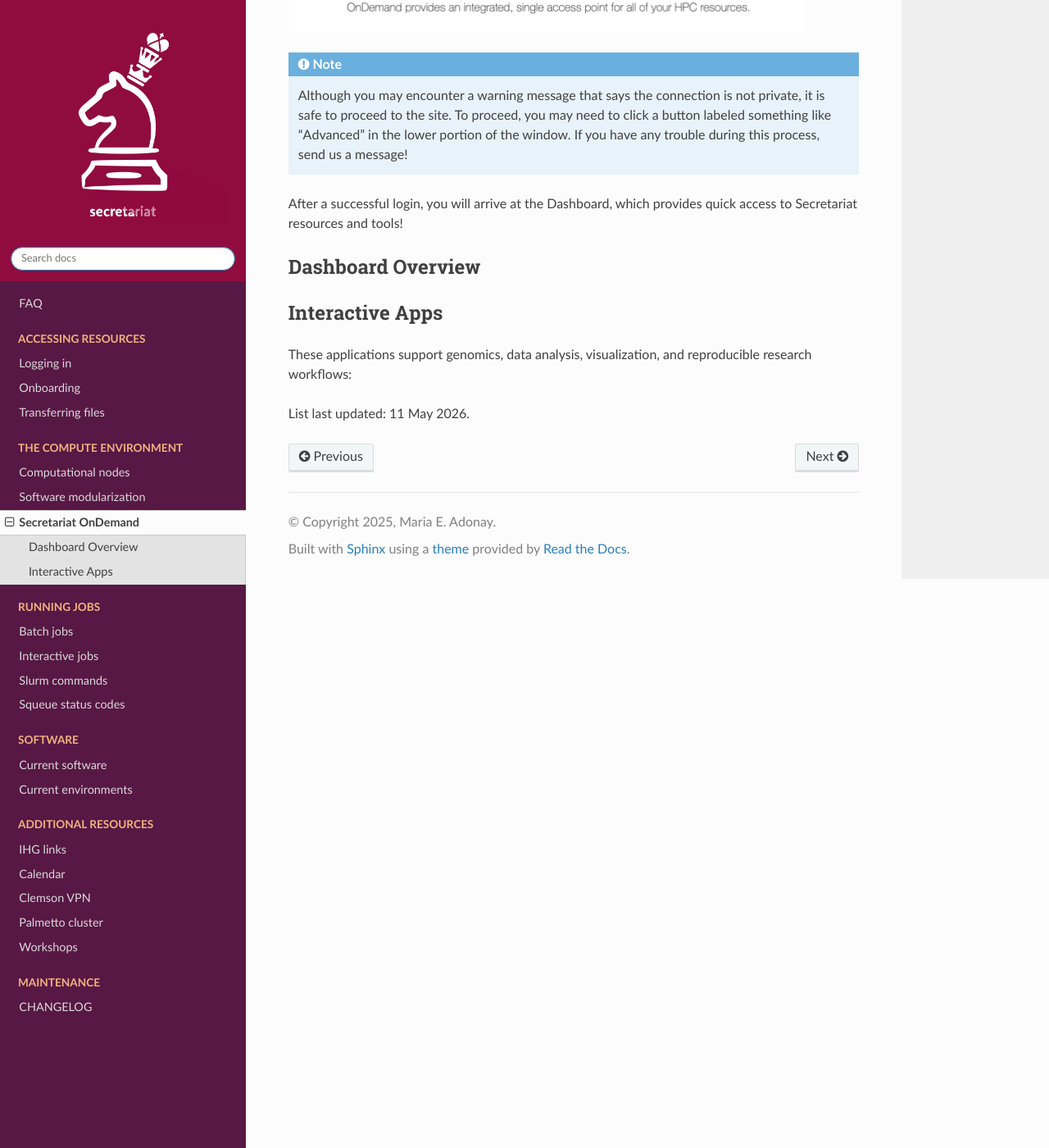
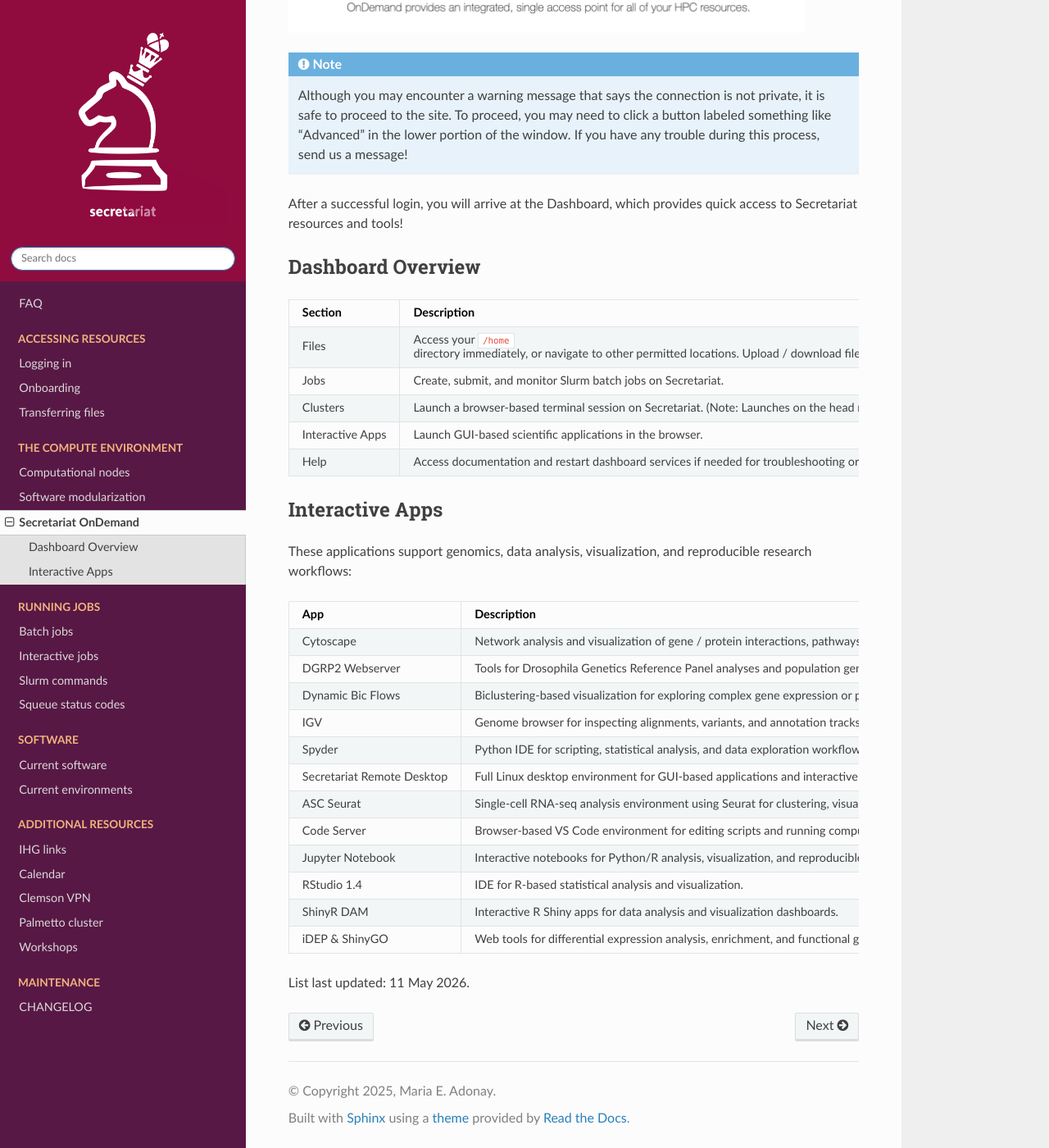
Before and after one commit to amalgamaria/secretariat, a Sphinx documentation site: the page built from docs/compute/ood.rst, in a window 1280 px wide and 1400 px high, scrolled down 751 px. Shown: the whole window at 82% size. Built offline with Sphinx 7.4.7 and the Read the Docs theme 3.1.0, drawn with Linux system fonts in a browser that asks for light colours; pages that are not in the unit, such as notebooks, are missing from menus.

Commit message:
Fix table formatting

```diff
--- a/docs/compute/ood.rst
+++ b/docs/compute/ood.rst
@@ -35,67 +35,67 @@
 Dashboard Overview
 ------------------
 
-+-------------------+--------------------------------------------------------------+
-| Section           | Description                                                  |
-+===================+==============================================================+
-| Files             | Access your ``/home`` directory immediately, or navigate    |
-|                   | to other permitted locations. Upload / download files, edit |
-|                   | small text files, and manage basic file operations.         |
-+-------------------+--------------------------------------------------------------+
-| Jobs              | Create, submit, and monitor Slurm batch jobs on Secretariat.   |
-+-------------------+--------------------------------------------------------------+
-| Clusters          | Launch a browser-based terminal session on Secretariat.     |
-|                   | (Note: Launches on the head node!)                          |
-+-------------------+--------------------------------------------------------------+
-| Interactive Apps  | Launch GUI-based scientific applications in the browser.     |
-+-------------------+--------------------------------------------------------------+
-| Help              | Access documentation and restart dashboard services if       |
-|                   | needed for troubleshooting or development.                  |
-+-------------------+--------------------------------------------------------------+
++-------------------+-----------------------------------------------------------------+
+| Section           | Description                                                     |
++===================+=================================================================+
+| Files             | Access your ``/home`` directory immediately, or navigate        |
+|                   | to other permitted locations. Upload / download files, edit     |
+|                   | small text files, and manage basic file operations.             |
++-------------------+-----------------------------------------------------------------+
+| Jobs              | Create, submit, and monitor Slurm batch jobs on Secretariat.    |
++-------------------+-----------------------------------------------------------------+
+| Clusters          | Launch a browser-based terminal session on Secretariat.         |
+|                   | (Note: Launches on the head node!)                              |
++-------------------+-----------------------------------------------------------------+
+| Interactive Apps  | Launch GUI-based scientific applications in the browser.        |
++-------------------+-----------------------------------------------------------------+
+| Help              | Access documentation and restart dashboard services if          |
+|                   | needed for troubleshooting or development.                      |
++-------------------+-----------------------------------------------------------------+
 
 Interactive Apps
 -----------------
 
 These applications support genomics, data analysis, visualization, and reproducible research workflows:
 
-+---------------------------+--------------------------------------------------------------------+
-| App                       | Description                                                        |
-+===========================+====================================================================+
-| Cytoscape                 | Network analysis and visualization of gene / protein interactions, |
-|                           | pathways, and omics networks.                                     |
-+---------------------------+--------------------------------------------------------------------+
-| DGRP2 Webserver           | Tools for Drosophila Genetics Reference Panel analyses and        |
-|                           | population genomics workflows.                                    |
-+---------------------------+--------------------------------------------------------------------+
-| Dynamic Bic Flows         | Biclustering-based visualization for exploring complex gene       |
-|                           | expression or phenotypic datasets.                                |
-+---------------------------+--------------------------------------------------------------------+
-| IGV                       | Genome browser for inspecting alignments, variants, and           |
-|                           | annotation tracks.                                                |
-+---------------------------+--------------------------------------------------------------------+
-| Spyder                    | Python IDE for scripting, statistical analysis, and data          |
-|                           | exploration workflows.                                            |
-+---------------------------+--------------------------------------------------------------------+
-| Secretariat Remote Desktop | Full Linux desktop environment for GUI-based applications and     |
-|                           | interactive workflows.                                            |
-+---------------------------+--------------------------------------------------------------------+
-| ASC Seurat                | Single-cell RNA-seq analysis environment using Seurat for         |
-|                           | clustering, visualization, and downstream interpretation.         |
-+---------------------------+--------------------------------------------------------------------+
-| Code Server               | Browser-based VS Code environment for editing scripts and         |
-|                           | running computational pipelines.                                  |
-+---------------------------+--------------------------------------------------------------------+
-| Jupyter Notebook          | Interactive notebooks for Python/R analysis, visualization, and   |
-|                           | reproducible research.                                            |
-+---------------------------+--------------------------------------------------------------------+
-| RStudio 1.4               | IDE for R-based statistical analysis and visualization.            |
-+---------------------------+--------------------------------------------------------------------+
-| ShinyR DAM                | Interactive R Shiny apps for data analysis and visualization       |
-|                           | dashboards.                                                        |
-+---------------------------+--------------------------------------------------------------------+
-| iDEP & ShinyGO            | Web tools for differential expression analysis, enrichment, and    |
-|                           | functional genomics interpretation.                                |
-+---------------------------+--------------------------------------------------------------------+
++----------------------------+----------------------------------------------------------------------+
+| App                        | Description                                                          |
++============================+======================================================================+
+| Cytoscape                  | Network analysis and visualization of gene / protein interactions,   |
+|                            | pathways, and omics networks.                                        |
++----------------------------+----------------------------------------------------------------------+
+| DGRP2 Webserver            | Tools for Drosophila Genetics Reference Panel analyses and           |
+|                            | population genomics workflows.                                       |
++----------------------------+----------------------------------------------------------------------+
+| Dynamic Bic Flows          | Biclustering-based visualization for exploring complex gene          |
+|                            | expression or phenotypic datasets.                                   |
++----------------------------+----------------------------------------------------------------------+
+| IGV                        | Genome browser for inspecting alignments, variants, and              |
+|                            | annotation tracks.                                                   |
++----------------------------+----------------------------------------------------------------------+
+| Spyder                     | Python IDE for scripting, statistical analysis, and data             |
+|                            | exploration workflows.                                               |
++----------------------------+----------------------------------------------------------------------+
+| Secretariat Remote Desktop | Full Linux desktop environment for GUI-based applications and        |
+|                            | interactive workflows.                                               |
++----------------------------+----------------------------------------------------------------------+
+| ASC Seurat                 | Single-cell RNA-seq analysis environment using Seurat for            |
+|                            | clustering, visualization, and downstream interpretation.            |
++----------------------------+----------------------------------------------------------------------+
+| Code Server                | Browser-based VS Code environment for editing scripts and            |
+|                            | running computational pipelines.                                     |
++----------------------------+----------------------------------------------------------------------+
+| Jupyter Notebook           | Interactive notebooks for Python/R analysis, visualization, and      |
+|                            | reproducible research.                                               |
++----------------------------+----------------------------------------------------------------------+
+| RStudio 1.4                | IDE for R-based statistical analysis and visualization.              |
++----------------------------+----------------------------------------------------------------------+
+| ShinyR DAM                 | Interactive R Shiny apps for data analysis and visualization         |
+|                            | dashboards.                                                          |
++----------------------------+----------------------------------------------------------------------+
+| iDEP & ShinyGO             | Web tools for differential expression analysis, enrichment, and      |
+|                            | functional genomics interpretation.                                  |
++----------------------------+----------------------------------------------------------------------+
 
 List last updated: 11 May 2026.
 
```
